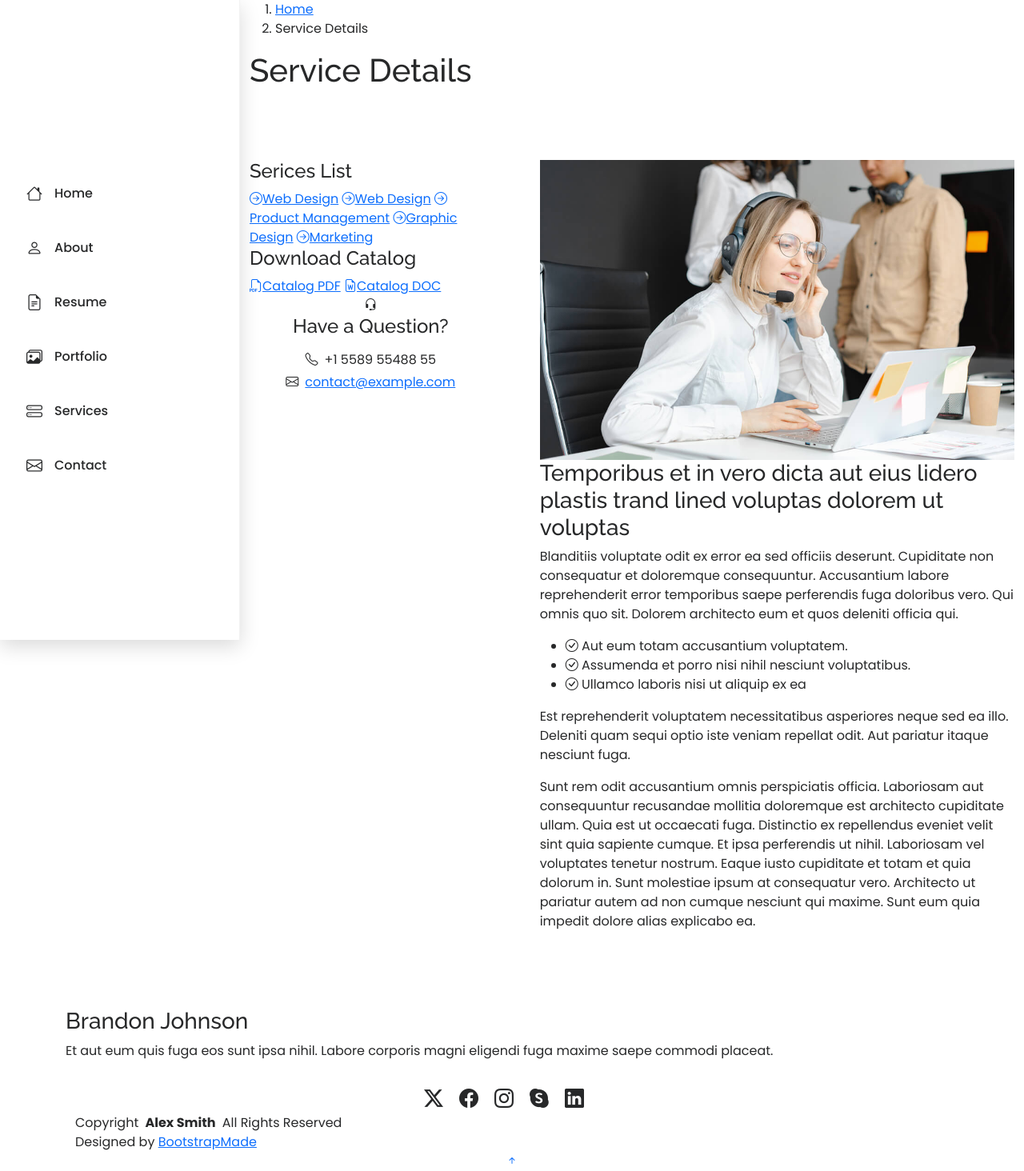
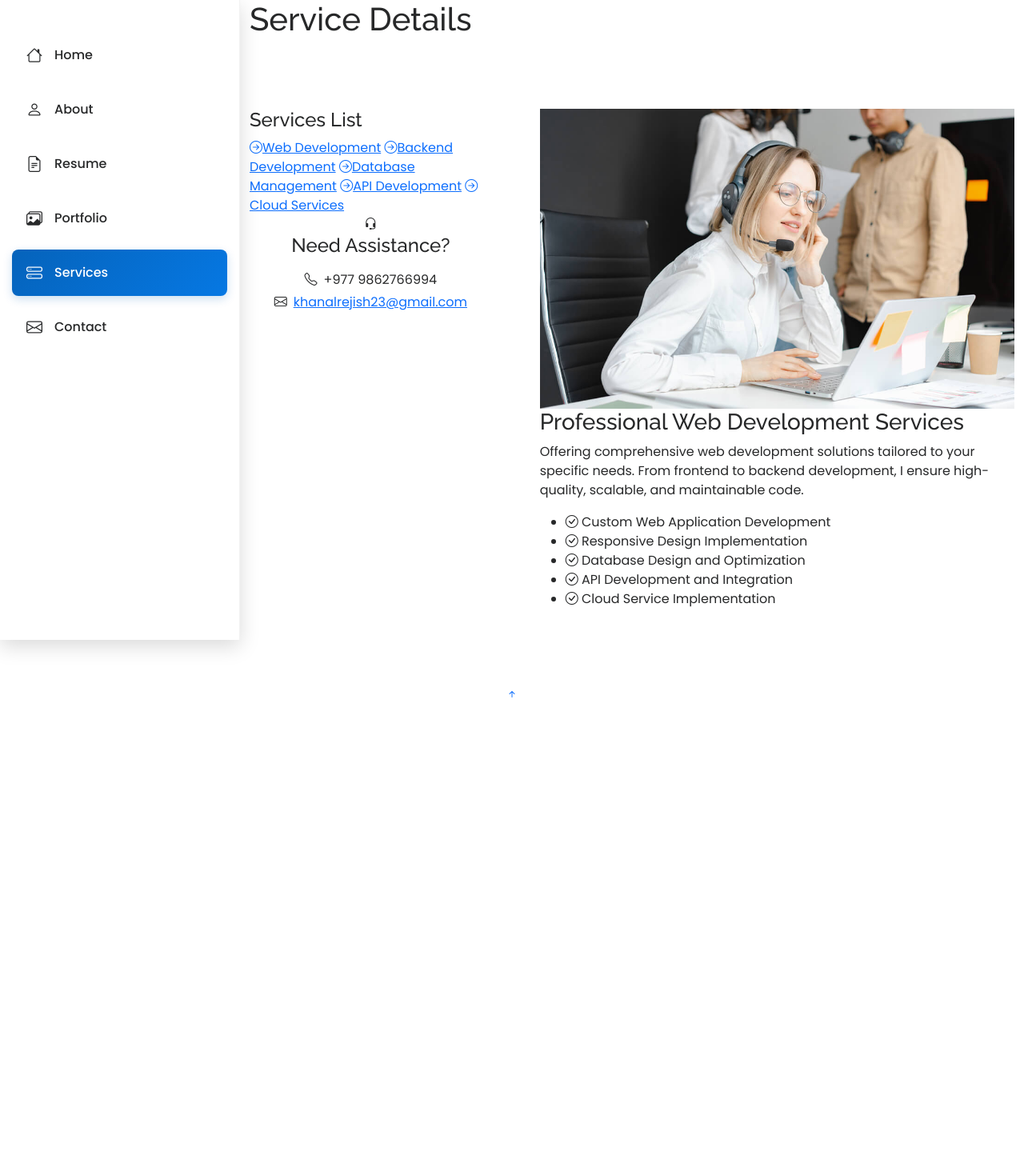
Before and after one commit to rejish7/MyResume, a PHP site: page /service-details.html in a window 1280 px wide. Shown: the whole page at 80% size. After the commit the page ends 872 px from the top, so only its background shows below. Run offline with PHP 8.4, Linux system fonts and the light colour scheme.

Commit message:
first commit

```diff
--- a/index.html
+++ b/index.html
@@ -302,7 +302,7 @@
                     </div>
                         <div class="row mt-4">
                             <div class="col-lg-12">
-                                <form action="#" method="post" class="php-email-form" onsubmit="return validateForm()">
+                                <form action="" method="post" class="php-email-form" onsubmit="return validateForm()">
                                     <div class="row">
                                         <div class="col-md-6 form-group">
                                             <input type="text" name="name" class="form-control" id="name" placeholder="Your Name" pattern="[A-Za-z\s]{3,}" title="Name must be at least 3 characters long and contain only letters" required>
--- a/service-details.html
+++ b/service-details.html
@@ -4,18 +4,17 @@
 <head>
   <meta charset="utf-8">
   <meta content="width=device-width, initial-scale=1.0" name="viewport">
-  <title>Service Details - MyResume Bootstrap Template</title>
-  <meta content="" name="description">
-  <meta content="" name="keywords">
+  <title>Service Details - Rejish</title>
+  <meta content="Professional Web Developer Portfolio Services" name="description">
+  <meta content="web development, services, full stack" name="keywords">
 
   <!-- Favicons -->
-  <link href="assets/img/favicon.png" rel="icon">
-  <link href="assets/img/apple-touch-icon.png" rel="apple-touch-icon">
+  <link href="assets/img/favicon.jpeg" rel="icon">
 
   <!-- Fonts -->
   <link href="https://fonts.googleapis.com" rel="preconnect">
   <link href="https://fonts.gstatic.com" rel="preconnect" crossorigin>
-  <link href="https://fonts.googleapis.com/css2?family=Roboto:ital,wght@0,100;0,300;0,400;0,500;0,700;0,900;1,100;1,300;1,400;1,500;1,700;1,900&family=Poppins:ital,wght@0,100;0,200;0,300;0,400;0,500;0,600;0,700;0,800;0,900;1,100;1,200;1,300;1,400;1,500;1,600;1,700;1,800;1,900&family=Raleway:ital,wght@0,100;0,200;0,300;0,400;0,500;0,600;0,700;0,800;0,900;1,100;1,200;1,300;1,400;1,500;1,600;1,700;1,800;1,900&display=swap" rel="stylesheet">
+  <link href="https://fonts.googleapis.com/css2?family=Poppins:wght@300;400;500;600;700&family=Raleway:wght@300;400;500;600;700&display=swap" rel="stylesheet">
 
   <!-- Vendor CSS Files -->
   <link href="assets/vendor/bootstrap/css/bootstrap.min.css" rel="stylesheet">
@@ -26,153 +25,87 @@
 
   <!-- Main CSS File -->
   <link href="assets/css/main.css" rel="stylesheet">
+
+
 </head>
 
 <body class="service-details-page">
-
-  <header id="header" class="header d-flex flex-column justify-content-center">
-
-    <i class="header-toggle d-xl-none bi bi-list"></i>
-
+  <header id="header" class="header">
+      <i class="header-toggle d-lg-none bi bi-list"></i>
       <nav id="navmenu" class="navmenu">
           <ul>
-        <li><a href="#hero"><i class="bi bi-house navicon"></i><span>Home</span></a></li>
-        <li><a href="#about"><i class="bi bi-person navicon"></i><span>About</span></a></li>
-        <li><a href="#resume"><i class="bi bi-file-earmark-text navicon"></i><span>Resume</span></a></li>
-        <li><a href="#portfolio"><i class="bi bi-images navicon"></i><span>Portfolio</span></a></li>
-        <li><a href="#services"><i class="bi bi-hdd-stack navicon"></i><span>Services</span></a></li>
-        <li><a href="#contact"><i class="bi bi-envelope navicon"></i><span>Contact</span></a></li>
+              <li><a href="#hero" class="nav-link"><i class="bi bi-house"></i><span>Home</span></a></li>
+              <li><a href="#about" class="nav-link"><i class="bi bi-person"></i><span>About</span></a></li>
+              <li><a href="#resume" class="nav-link"><i class="bi bi-file-earmark-text"></i><span>Resume</span></a></li>
+              <li><a href="#portfolio" class="nav-link"><i class="bi bi-images"></i><span>Portfolio</span></a></li>
+              <li><a href="#services" class="nav-link active"><i class="bi bi-hdd-stack"></i><span>Services</span></a></li>
+              <li><a href="#contact" class="nav-link"><i class="bi bi-envelope"></i><span>Contact</span></a></li>
           </ul>
       </nav>
-
   </header>
 
   <main class="main">
-
-    <!-- Page Title -->
-    <div class="page-title" data-aos="fade">
+      <div class="page-title" data-aos="fade-up">
           <div class="container">
-        <nav class="breadcrumbs">
-          <ol>
-            <li><a href="index.html">Home</a></li>
-            <li class="current">Service Details</li>
-          </ol>
-        </nav>
               <h1>Service Details</h1>
           </div>
-    </div><!-- End Page Title -->
+      </div>
 
-    <!-- Service Details Section -->
       <section id="service-details" class="service-details section">
-
           <div class="container">
-
               <div class="row gy-5">
-
                   <div class="col-lg-4" data-aos="fade-up" data-aos-delay="100">
-
                       <div class="service-box">
-              <h4>Serices List</h4>
+                          <h4>Services List</h4>
                           <div class="services-list">
-                <a href="#" class="active"><i class="bi bi-arrow-right-circle"></i><span>Web Design</span></a>
-                <a href="#"><i class="bi bi-arrow-right-circle"></i><span>Web Design</span></a>
-                <a href="#"><i class="bi bi-arrow-right-circle"></i><span>Product Management</span></a>
-                <a href="#"><i class="bi bi-arrow-right-circle"></i><span>Graphic Design</span></a>
-                <a href="#"><i class="bi bi-arrow-right-circle"></i><span>Marketing</span></a>
+                              <a href="#" class="active"><i class="bi bi-arrow-right-circle"></i><span>Web Development</span></a>
+                              <a href="#"><i class="bi bi-arrow-right-circle"></i><span>Backend Development</span></a>
+                              <a href="#"><i class="bi bi-arrow-right-circle"></i><span>Database Management</span></a>
+                              <a href="#"><i class="bi bi-arrow-right-circle"></i><span>API Development</span></a>
+                              <a href="#"><i class="bi bi-arrow-right-circle"></i><span>Cloud Services</span></a>
                           </div>
-            </div><!-- End Services List -->
-
-            <div class="service-box">
-              <h4>Download Catalog</h4>
-              <div class="download-catalog">
-                <a href="#"><i class="bi bi-filetype-pdf"></i><span>Catalog PDF</span></a>
-                <a href="#"><i class="bi bi-file-earmark-word"></i><span>Catalog DOC</span></a>
                       </div>
-            </div><!-- End Services List -->
 
                       <div class="help-box d-flex flex-column justify-content-center align-items-center">
                           <i class="bi bi-headset help-icon"></i>
-              <h4>Have a Question?</h4>
-              <p class="d-flex align-items-center mt-2 mb-0"><i class="bi bi-telephone me-2"></i> <span>+1 5589 55488 55</span></p>
-              <p class="d-flex align-items-center mt-1 mb-0"><i class="bi bi-envelope me-2"></i> <a href="mailto:contact@example.com">contact@example.com</a></p>
+                          <h4>Need Assistance?</h4>
+                          <p class="d-flex align-items-center mt-2 mb-0"><i class="bi bi-telephone me-2"></i> <span>+977 9862766994</span></p>
+                          <p class="d-flex align-items-center mt-1 mb-0"><i class="bi bi-envelope me-2"></i> <a href="mailto:khanalrejish23@gmail.com">khanalrejish23@gmail.com</a></p>
                       </div>
-
                   </div>
 
                   <div class="col-lg-8 ps-lg-5" data-aos="fade-up" data-aos-delay="200">
-            <img src="assets/img/services.jpg" alt="" class="img-fluid services-img">
-            <h3>Temporibus et in vero dicta aut eius lidero plastis trand lined voluptas dolorem ut voluptas</h3>
+                      <img src="assets/img/services.jpg" alt="Services" class="img-fluid services-img">
+                      <h3>Professional Web Development Services</h3>
                       <p>
-              Blanditiis voluptate odit ex error ea sed officiis deserunt. Cupiditate non consequatur et doloremque consequuntur. Accusantium labore reprehenderit error temporibus saepe perferendis fuga doloribus vero. Qui omnis quo sit. Dolorem architecto eum et quos deleniti officia qui.
+                          Offering comprehensive web development solutions tailored to your specific needs. From frontend to backend development, I ensure high-quality, scalable, and maintainable code.
                       </p>
                       <ul>
-              <li><i class="bi bi-check-circle"></i> <span>Aut eum totam accusantium voluptatem.</span></li>
-              <li><i class="bi bi-check-circle"></i> <span>Assumenda et porro nisi nihil nesciunt voluptatibus.</span></li>
-              <li><i class="bi bi-check-circle"></i> <span>Ullamco laboris nisi ut aliquip ex ea</span></li>
+                          <li><i class="bi bi-check-circle"></i> <span>Custom Web Application Development</span></li>
+                          <li><i class="bi bi-check-circle"></i> <span>Responsive Design Implementation</span></li>
+                          <li><i class="bi bi-check-circle"></i> <span>Database Design and Optimization</span></li>
+                          <li><i class="bi bi-check-circle"></i> <span>API Development and Integration</span></li>
+                          <li><i class="bi bi-check-circle"></i> <span>Cloud Service Implementation</span></li>
                       </ul>
-            <p>
-              Est reprehenderit voluptatem necessitatibus asperiores neque sed ea illo. Deleniti quam sequi optio iste veniam repellat odit. Aut pariatur itaque nesciunt fuga.
-            </p>
-            <p>
-              Sunt rem odit accusantium omnis perspiciatis officia. Laboriosam aut consequuntur recusandae mollitia doloremque est architecto cupiditate ullam. Quia est ut occaecati fuga. Distinctio ex repellendus eveniet velit sint quia sapiente cumque. Et ipsa perferendis ut nihil. Laboriosam vel voluptates tenetur nostrum. Eaque iusto cupiditate et totam et quia dolorum in. Sunt molestiae ipsum at consequatur vero. Architecto ut pariatur autem ad non cumque nesciunt qui maxime. Sunt eum quia impedit dolore alias explicabo ea.
-            </p>
-          </div>
-
-        </div>
-
-      </div>
-
-    </section><!-- /Service Details Section -->
-
-  </main>
-
-  <footer id="footer" class="footer position-relative light-background">
-    <div class="container">
-      <h3 class="sitename">Brandon Johnson</h3>
-      <p>Et aut eum quis fuga eos sunt ipsa nihil. Labore corporis magni eligendi fuga maxime saepe commodi placeat.</p>
-      <div class="social-links d-flex justify-content-center">
-        <a href=""><i class="bi bi-twitter-x"></i></a>
-        <a href=""><i class="bi bi-facebook"></i></a>
-        <a href=""><i class="bi bi-instagram"></i></a>
-        <a href=""><i class="bi bi-skype"></i></a>
-        <a href=""><i class="bi bi-linkedin"></i></a>
-      </div>
-      <div class="container">
-        <div class="copyright">
-          <span>Copyright</span> <strong class="px-1 sitename">Alex Smith</strong> <span>All Rights Reserved</span>
-        </div>
-        <div class="credits">
-          <!-- All the links in the footer should remain intact. -->
-          <!-- You can delete the links only if you've purchased the pro version. -->
-          <!-- Licensing information: https://bootstrapmade.com/license/ -->
-          <!-- Purchase the pro version with working PHP/AJAX contact form: [buy-url] -->
-          Designed by <a href="https://bootstrapmade.com/">BootstrapMade</a>
                   </div>
               </div>
           </div>
-  </footer>
+      </section>
+  </main>
 
   <!-- Scroll Top -->
   <a href="#" id="scroll-top" class="scroll-top d-flex align-items-center justify-content-center"><i class="bi bi-arrow-up-short"></i></a>
 
-  <!-- Preloader -->
-  <div id="preloader"></div>
-
   <!-- Vendor JS Files -->
   <script src="assets/vendor/bootstrap/js/bootstrap.bundle.min.js"></script>
-  <script src="assets/vendor/php-email-form/validate.js"></script>
   <script src="assets/vendor/aos/aos.js"></script>
+  <script src="assets/vendor/glightbox/js/glightbox.min.js"></script>
+  <script src="assets/vendor/swiper/swiper-bundle.min.js"></script>
+  <script src="assets/vendor/purecounter/purecounter_vanilla.js"></script>
   <script src="assets/vendor/typed.js/typed.umd.js"></script>
-  <script src="assets/vendor/purecounter/purecounter_vanilla.js"></script>
-  <script src="assets/vendor/waypoints/noframework.waypoints.js"></script>
-  <script src="assets/vendor/glightbox/js/glightbox.min.js"></script>
-  <script src="assets/vendor/imagesloaded/imagesloaded.pkgd.min.js"></script>
-  <script src="assets/vendor/isotope-layout/isotope.pkgd.min.js"></script>
-  <script src="assets/vendor/swiper/swiper-bundle.min.js"></script>
 
   <!-- Main JS File -->
   <script src="assets/js/main.js"></script>
-
 </body>
 
 </html>
```
Also changed, not shown: dashboard.php (renamed from dashboard.html, +12 -12 lines), portfolio-details.html (+0 -7 lines), starter-page.html (+58 -84 lines), login.php (renamed from login.html). Lines whose indentation alone changed are shown as unchanged.
